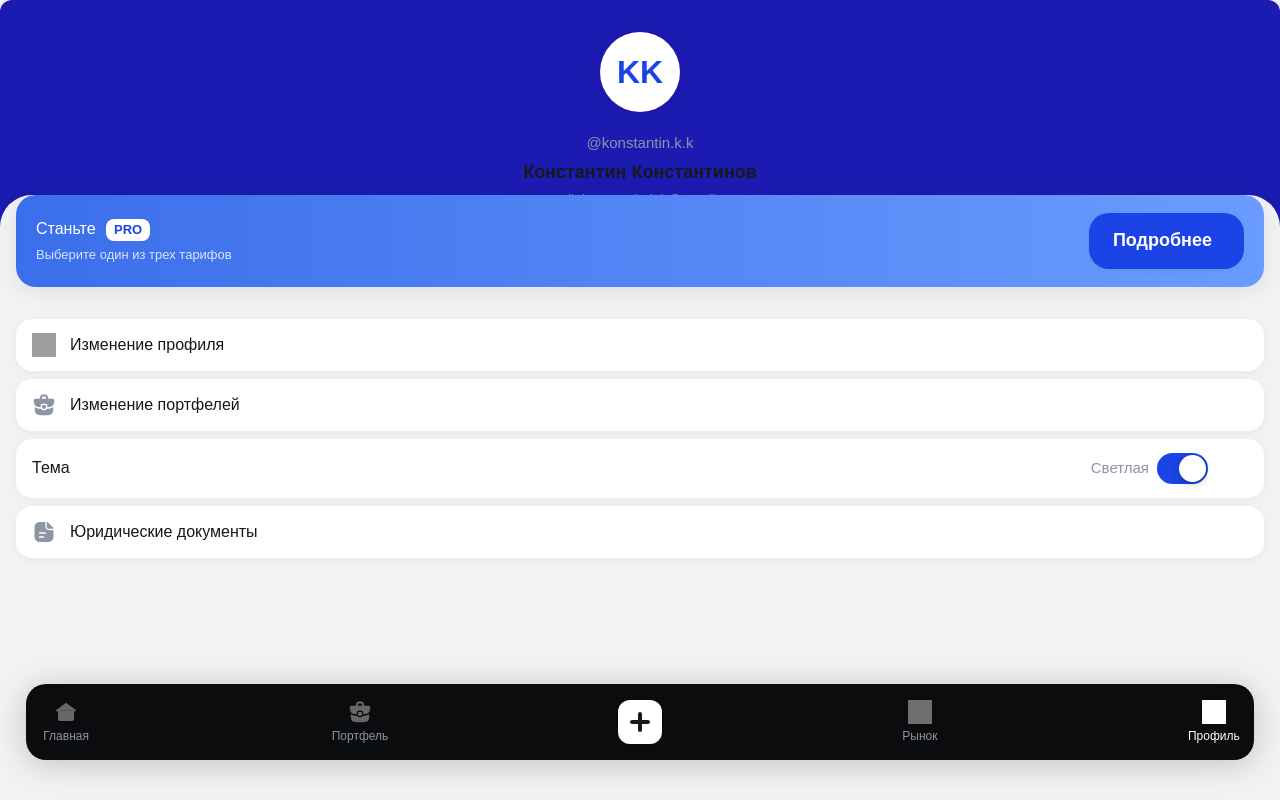
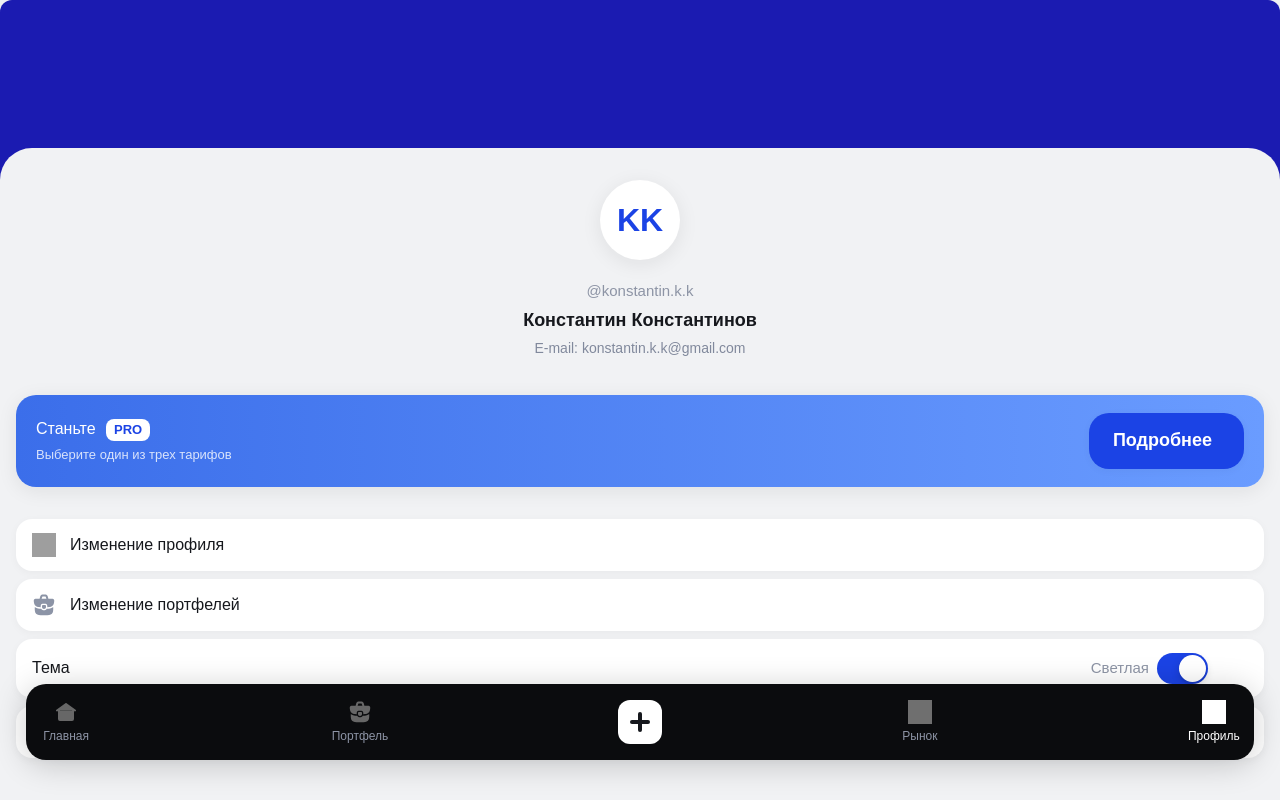
Before and after one commit to Primus-max/investApp, a Vue app: page /investApp/profile in a window 1280 px wide. Built offline with nearby package versions, Linux system fonts and the light colour scheme; grey boxes are pictures that could not be loaded; what @pinia/colada, v-calendar, vue3-apexcharts would draw is missing.

Commit message:
Добавлен пустой заголовок в компонент ProfilePage.vue и обновлены стили для улучшения визуализации. Теперь заголовок занимает 180px высоты.

```diff
--- a/src/views/ProfilePage.vue
+++ b/src/views/ProfilePage.vue
@@ -1,6 +1,9 @@
 <template>
   <MainLayout>
     <template #header>
+      <div class="profile-empty-header"></div>
+    </template>
+    <div class="profile-content">
       <div class="profile-header">
         <div class="profile-header__avatar-wrap">
           <div class="profile-header__avatar">KK</div>
@@ -11,8 +14,6 @@
           <div class="profile-header__email">E-mail: konstantin.k.k@gmail.com</div>
         </div>
       </div>
-    </template>
-    <div class="profile-content">
       <div class="profile-banner">
         <div class="profile-banner__text">
           <span>Станьте <BadgeAtom customClass="profile-banner__badge">PRO</BadgeAtom></span>
@@ -61,6 +62,10 @@ const themeLight = ref(true)
 
 <style scoped lang="scss">
 @import '@/styles/_sections.scss';
+.profile-empty-header {
+  width: 100%;
+  height: 180px;
+}
 .profile-header {
   display: flex;
   flex-direction: column;
```
